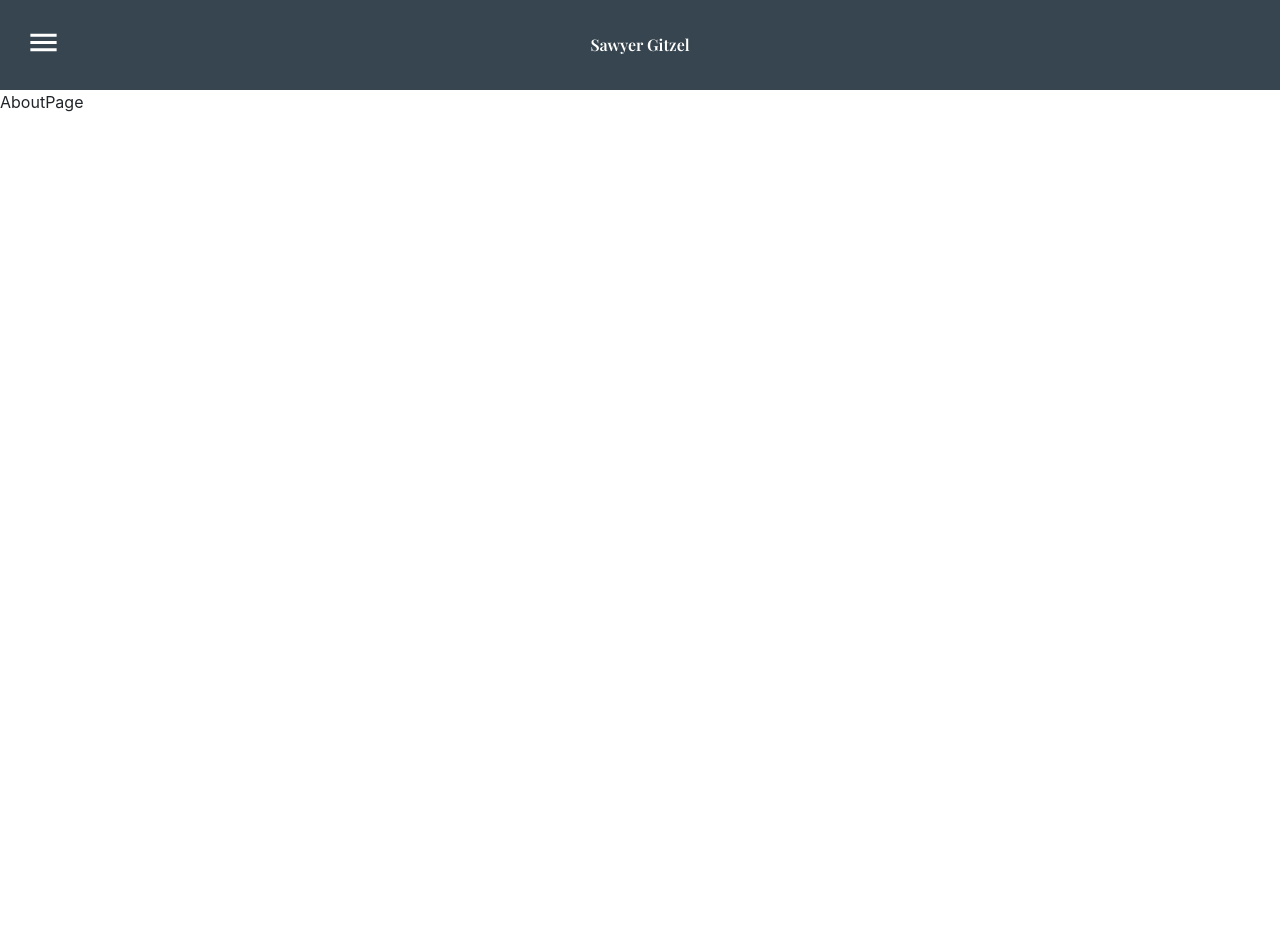
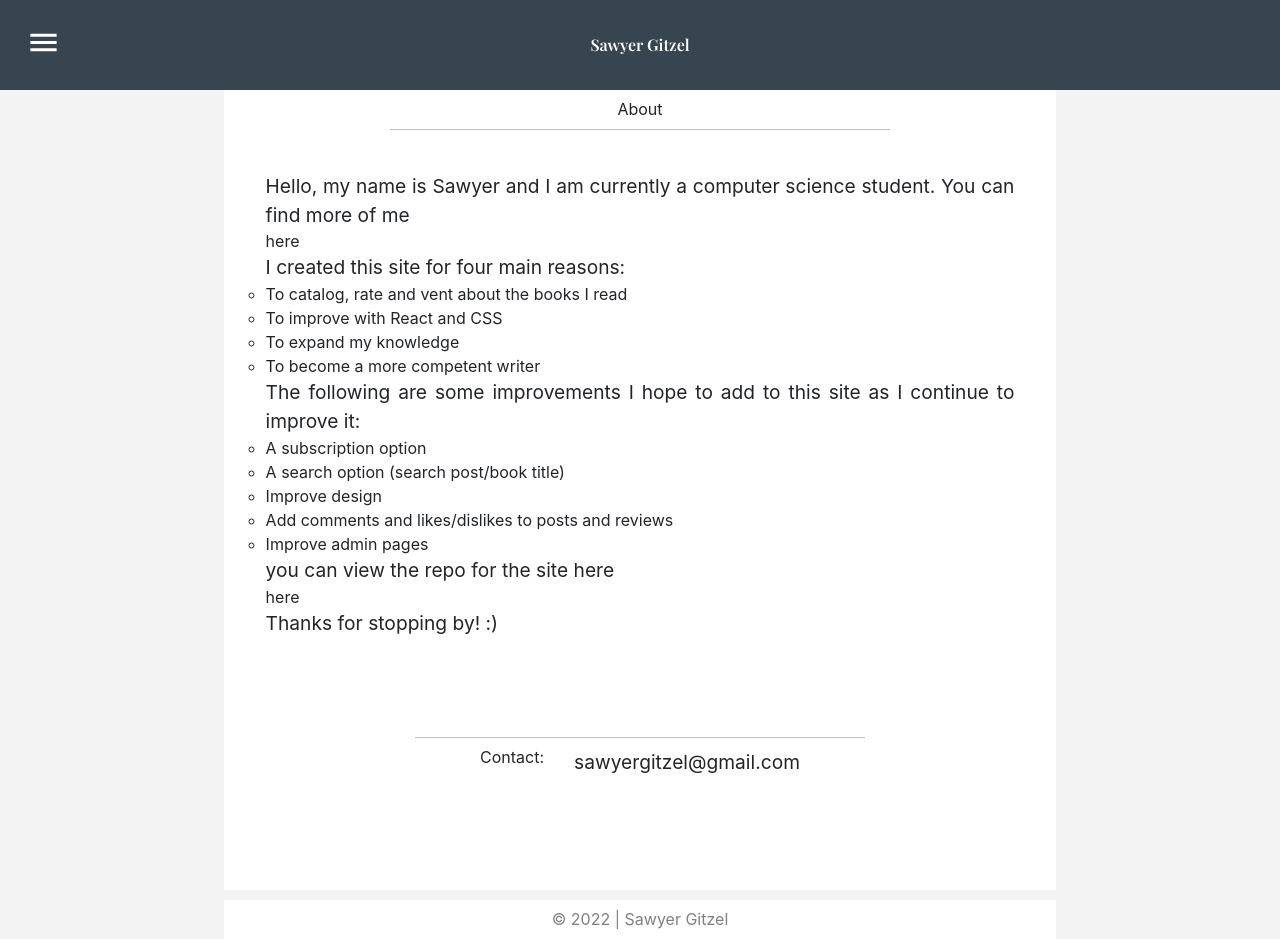
Before and after one commit to Sawyerg3/blog, a React (Create React App) app in the folder client/: page /about in a window 1280 px wide. Before the commit the page ends 800 px from the top, so only its background shows below. Built offline with nearby package versions, Linux system fonts and the light colour scheme; the HTML template or start-up script is replaced by a standard one; what @material-tailwind/react would draw is missing.

Commit message:
Add content to about page

```diff
--- a/client/src/pages/AboutPage.jsx
+++ b/client/src/pages/AboutPage.jsx
@@ -1,11 +1,104 @@
 import React from "react";
 import Header from "../components/UI/Header";
+import Footer from "../components/Footer";
 
 function AboutPage() {
   return (
-    <div>
+    <div
+      style={{
+        backgroundColor: "#F3F3F3",
+      }}
+    >
       <Header />
-      AboutPage
+      <div
+        style={{
+          margin: "auto",
+          width: "65vw",
+          height: "100vh",
+          backgroundColor: "white",
+        }}
+      >
+        <div
+          style={{
+            padding: "10px",
+            display: "flex",
+            justifyContent: "center",
+          }}
+        >
+          <h2
+            style={{
+              margin: "auto",
+            }}
+          >
+            About
+          </h2>
+        </div>
+        <hr style={{ color: "black", marginLeft: "20%", marginRight: "20%" }} />
+        <div style={{ padding: "5%" }}>
+          <p>
+            Hello, my name is Sawyer and I am currently a computer science
+            student. You can find more of me
+          </p>
+          <a href="https://sawyergitzel.com/">here</a>
+          <p>I created this site for four main reasons:</p>
+          <ol style={{ listStyleType: "circle" }}>
+            <li>To catalog, rate and vent about the books I read</li>
+            <li>To improve with React and CSS</li>
+            <li>To expand my knowledge</li>
+            <li>To become a more competent writer</li>
+          </ol>
+          <p>
+            The following are some improvements I hope to add to this site as I
+            continue to improve it:
+          </p>
+          <ol style={{ listStyleType: "circle" }}>
+            <li>A subscription option</li>
+            <li>A search option {"(search post/book title)"}</li>
+            <li>Improve design </li>
+            <li>Add comments and likes/dislikes to posts and reviews</li>
+            <li>Improve admin pages</li>
+          </ol>
+          <p>you can view the repo for the site here </p>
+          <a href="https://github.com/Sawyerg3/blog">here</a>
+
+          <p> Thanks for stopping by! {":)"}</p>
+          <hr
+            style={{
+              color: "black",
+              marginLeft: "20%",
+              marginRight: "20%",
+              marginTop: "100px",
+            }}
+          />
+          <div
+            style={{
+              padding: "10px",
+              display: "flex",
+              justifyContent: "center",
+            }}
+          >
+            <h3
+              style={{
+                marginLeft: "auto",
+              }}
+            >
+              Contact:
+            </h3>
+            <p
+              style={{
+                marginBottom: "auto",
+                marginTop: "auto",
+                marginRight: "auto",
+                paddingLeft: "30px",
+              }}
+            >
+              sawyergitzel@gmail.com
+            </p>
+          </div>
+        </div>
+      </div>
+
+      <Footer />
     </div>
   );
 }
--- a/client/src/pages/PostsPage.jsx
+++ b/client/src/pages/PostsPage.jsx
@@ -31,8 +31,6 @@ function PostsPage() {
       <div
         style={{
           backgroundColor: "#F3F3F3",
-          padding: 0,
-          margin: 0,
         }}
       >
         <div
--- a/client/src/pages/ReviewsPage.jsx
+++ b/client/src/pages/ReviewsPage.jsx
@@ -36,6 +36,7 @@ function ReviewsPage() {
           margin: "auto",
           width: "65vw",
           backgroundColor: "white",
+          paddingTop: "40px",
         }}
       >
         {reviews.map((review, idx) => {
--- a/client/src/styles/post.css
+++ b/client/src/styles/post.css
@@ -1,7 +1,7 @@
 span {
   font-size: x-large;
   white-space: pre-line;
-  text-align: left;
+
   /* text-indent: 50px; */
 }
 
@@ -12,18 +12,22 @@ h5 {
 
 .post-container {
   padding: 15px;
+  padding-left: 25px;
+  padding-right: 25px;
   margin: auto;
   /* margin-top: 30px; */
   font-family: 'Times New Roman', Times, serif;
 }
 
 .post-header {
-  padding: 1%;
+  /* padding: 1%; */
   border-style: solid;
   border-bottom: 1px;
   border-color: black;
 }
 
 .post-body {
+  text-align: justify;
+
 
 }
--- a/client/src/styles/review.css
+++ b/client/src/styles/review.css
@@ -1,6 +1,6 @@
 p {
   font-size: larger;
-  text-align: left;
+  text-align: justify;
   white-space: pre-line;
 
 }
```
